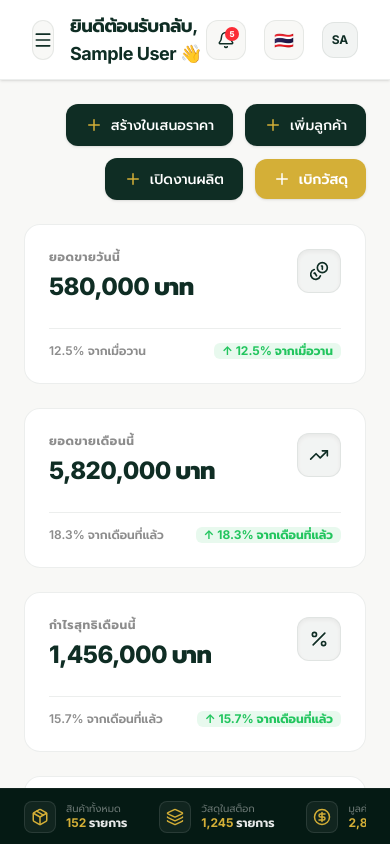
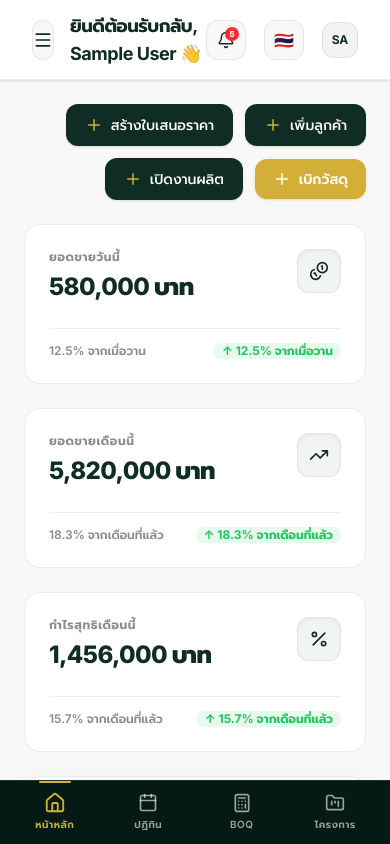
Before and after one commit to thanet789-pixel/PPHOME-EPR, a Next.js app: page / in a window 390 px wide. Built offline with nearby package versions, Linux system fonts and the light colour scheme; no server answers; the database is empty; sample sign-in values are in the browser's storage.

Commit message:
feat: add mobile bottom navigation menu

```diff
--- a/src/components/MainLayout.tsx
+++ b/src/components/MainLayout.tsx
@@ -1,11 +1,22 @@
 "use client";
 
 import React, { useState, useEffect } from "react";
-import { useRouter } from "next/navigation";
+import { useRouter, usePathname } from "next/navigation";
+import Link from "next/link";
 import { useAuth } from "@/app/providers";
 import Sidebar from "./Sidebar";
 import Header from "./Header";
-import { Package, Layers, CircleDollarSign, Users2, Landmark } from "lucide-react";
+import {
+  Package,
+  Layers,
+  CircleDollarSign,
+  Users2,
+  Landmark,
+  Home,
+  Calendar,
+  Calculator,
+  FolderKanban
+} from "lucide-react";
 
 interface MainLayoutProps {
   children: React.ReactNode;
@@ -13,8 +24,16 @@ interface MainLayoutProps {
 
 export default function MainLayout({ children }: MainLayoutProps) {
   const router = useRouter();
+  const pathname = usePathname();
   const { user, loading } = useAuth();
   const [mobileOpen, setMobileOpen] = useState(false);
+
+  const mobileMenuItems = [
+    { name: "หน้าหลัก", href: "/", icon: Home },
+    { name: "ปฏิทิน", href: "/calendar", icon: Calendar },
+    { name: "BOQ", href: "/boq", icon: Calculator },
+    { name: "โครงการ", href: "/projects", icon: FolderKanban },
+  ];
 
   // Security guard checking for logged in user session
   useEffect(() => {
@@ -56,7 +75,7 @@ export default function MainLayout({ children }: MainLayoutProps) {
         </main>
 
         {/* Premium Bottom Status Bar */}
-        <footer className="absolute bottom-0 left-0 right-0 h-14 bg-[#051A14] border-t border-white/5 flex items-center justify-between px-6 z-30 text-white/90">
+        <footer className="absolute bottom-0 left-0 right-0 h-14 bg-[#051A14] border-t border-white/5 hidden md:flex items-center justify-between px-6 z-30 text-white/90">
           <div className="flex items-center gap-8 overflow-x-auto no-scrollbar py-1">
             {/* Stat 1 */}
             <div className="flex items-center gap-2.5 shrink-0">
@@ -119,6 +138,30 @@ export default function MainLayout({ children }: MainLayoutProps) {
             <span className="text-[9px] text-white/40 font-medium tracking-widest">FURNITURE & DESIGN</span>
           </div>
         </footer>
+
+        {/* Mobile Bottom Navigation Bar */}
+        <nav className="fixed bottom-0 left-0 right-0 z-40 h-16 bg-[#051A14] border-t border-white/10 backdrop-blur-md md:hidden flex items-center justify-around px-2 shadow-2xl">
+          {mobileMenuItems.map((item) => {
+            const isActive = pathname === item.href;
+            const Icon = item.icon;
+
+            return (
+              <Link
+                key={item.name}
+                href={item.href}
+                className={`flex flex-col items-center justify-center flex-1 h-full transition-all duration-200 relative ${
+                  isActive ? "text-gold" : "text-white/60 hover:text-white"
+                }`}
+              >
+                {isActive && (
+                  <span className="absolute top-0 left-1/2 -translate-x-1/2 w-8 h-[2px] bg-gold rounded-full" />
+                )}
+                <Icon className={`h-5 w-5 ${isActive ? "text-gold scale-110" : "text-white/60"}`} />
+                <span className="text-[10px] font-semibold mt-1 tracking-wider">{item.name}</span>
+              </Link>
+            );
+          })}
+        </nav>
       </div>
     </div>
   );
```
